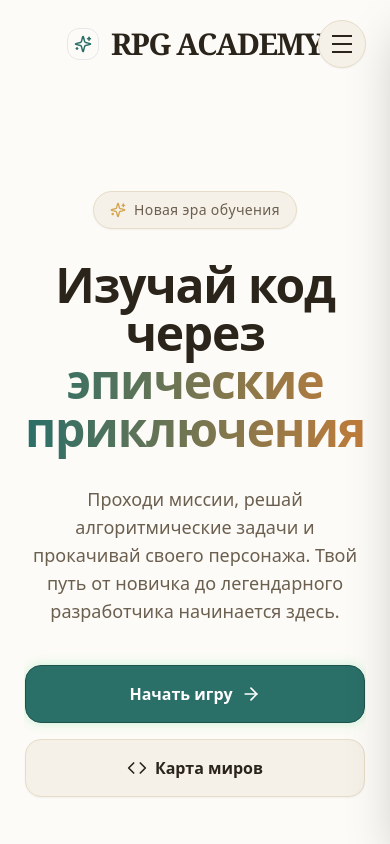
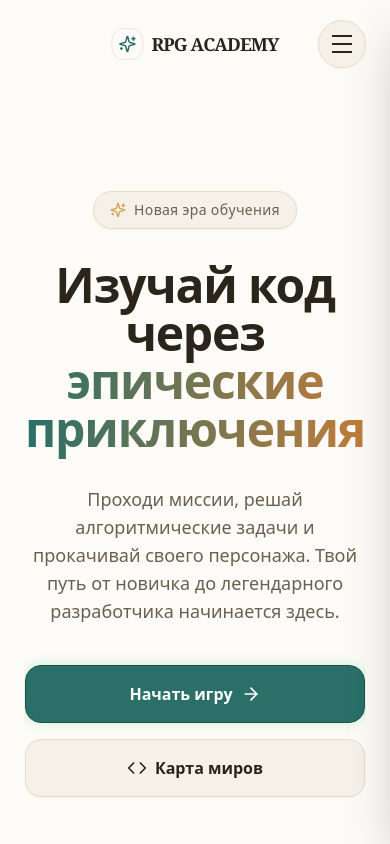
Before and after one commit to amangalieversynstudy/diplom-work-main, a Next.js app in the folder frontend/: page / in a window 390 px wide. Shown: the top 844 px of the page. Built offline with nearby package versions, Linux system fonts and the light colour scheme; a web font is replaced by a local one.

Commit message:
fix(layout): keep header wordmark clear of menu button on phones

```diff
--- a/frontend/components/Layout.jsx
+++ b/frontend/components/Layout.jsx
@@ -218,12 +218,12 @@ export default function Layout({ children, hideFooter, noBottomPadding, fullBlee
           {/* Центрированный интерактивный логотип */}
           <TransitionLink
             href="/"
-            className={`absolute left-1/2 top-1/2 -translate-x-1/2 -translate-y-1/2 group flex items-center px-4 py-2 transition-all duration-500 ${isMenuOpen ? "pointer-events-none opacity-40 blur-md" : "pointer-events-auto"}`}
+            className={`absolute left-1/2 top-1/2 -translate-x-1/2 -translate-y-1/2 group flex items-center px-2 sm:px-4 py-2 transition-all duration-500 ${isMenuOpen ? "pointer-events-none opacity-40 blur-md" : "pointer-events-auto"}`}
           >
-            <div className={`relative rounded-xl bg-primary/10 border border-primary/20 flex items-center justify-center overflow-hidden transition-all duration-500 group-hover:scale-110 group-hover:shadow-[0_0_20px_var(--primary-selection)] mr-3 ${isShrunk ? "w-6 h-6 md:w-8 md:h-8" : "w-8 h-8 md:w-10 md:h-10"}`}>
+            <div className={`relative rounded-xl bg-primary/10 border border-primary/20 flex items-center justify-center overflow-hidden transition-all duration-500 group-hover:scale-110 group-hover:shadow-[0_0_20px_var(--primary-selection)] mr-2 sm:mr-3 ${isShrunk ? "w-6 h-6 md:w-8 md:h-8" : "w-8 h-8 md:w-10 md:h-10"}`}>
               <Sparkles size={18} className={`text-primary relative z-10 transition-transform duration-700 group-hover:rotate-180 ${isShrunk ? "scale-75" : "scale-100"}`} />
             </div>
-            <div className={`font-display font-bold tracking-tighter uppercase flex items-center text-text transition-all duration-500 ${isShrunk ? "text-2xl md:text-3xl" : "text-3xl md:text-4xl"}`}>
+            <div className={`font-display font-bold tracking-tighter uppercase flex items-center text-text transition-all duration-500 ${isShrunk ? "text-base sm:text-xl md:text-3xl" : "text-lg sm:text-2xl md:text-4xl"}`}>
               {"RPG ACADEMY".split("").map((char, index) => (
                 <span
                   key={index}
```
